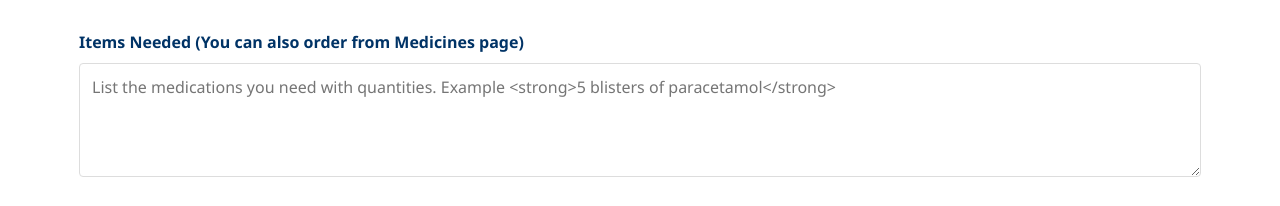
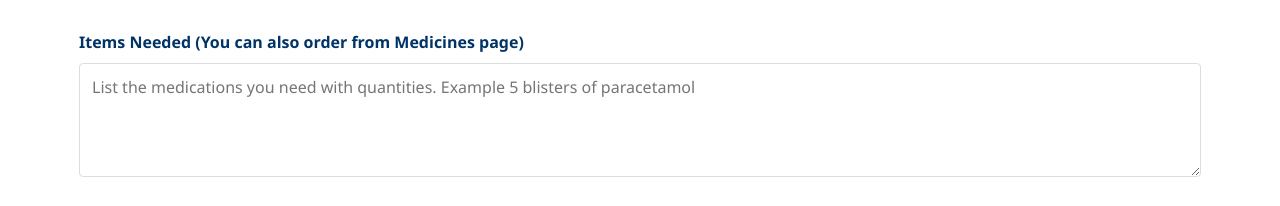
Before and after one commit to Zaroo1/Pharmacy, a plain HTML site: page delivery.html in a window 1280 px wide. Shown: the part 630-836 px from the top of the page. Drawn offline with Linux system fonts and the light colour scheme.

Commit message:
Update delivery.html

```diff
--- a/delivery.html
+++ b/delivery.html
@@ -58,7 +58,7 @@
                 </div>
                 <div class="form-group">
                     <label for="delivery-items">Items Needed (You can also order from <a href="drugs.html">Medicines page</a>)</label>
-                    <textarea id="delivery-items" name="items" rows="4" required placeholder="List the medications you need with quantities. Example <strong>5 blisters of paracetamol</strong>"></textarea>
+                    <textarea id="delivery-items" name="items" rows="4" required placeholder="List the medications you need with quantities. Example 5 blisters of paracetamol"></textarea>
                 </div>
                 <div class="form-group">
                     <label for="delivery-instructions">Special Instructions</label>
```
